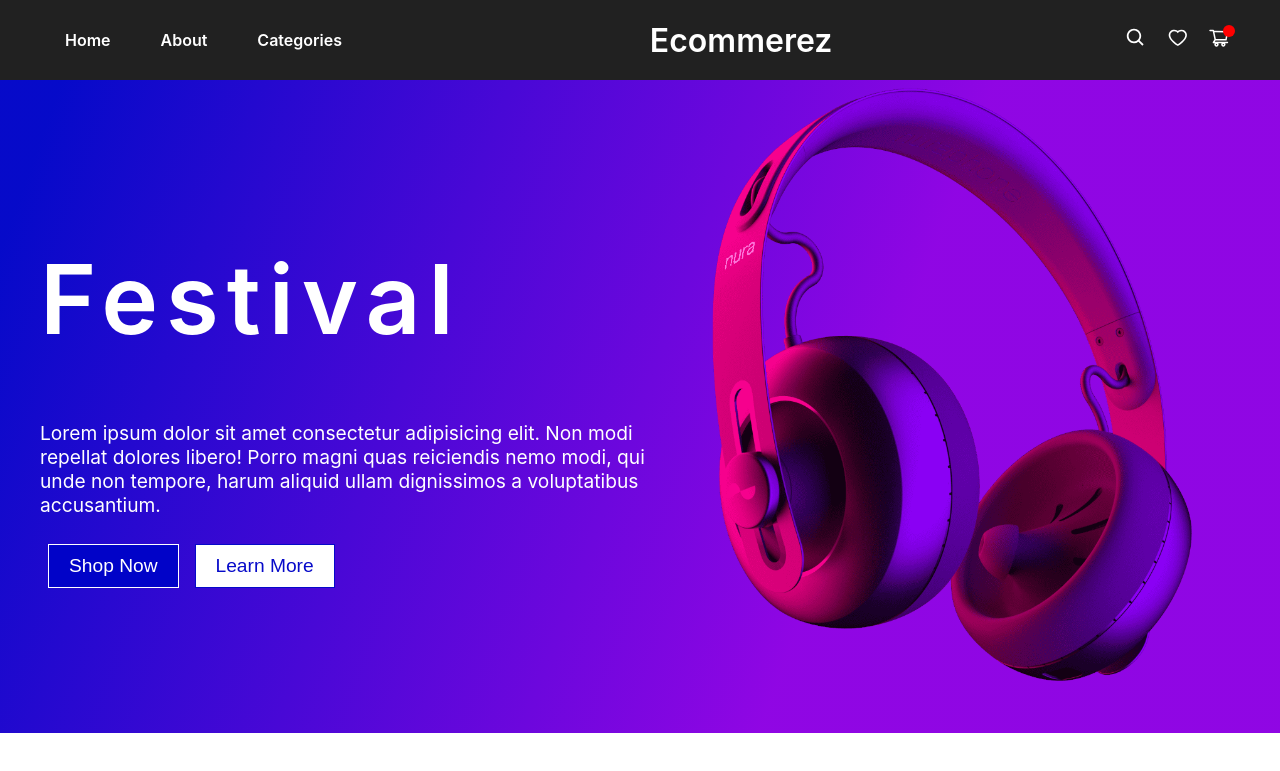
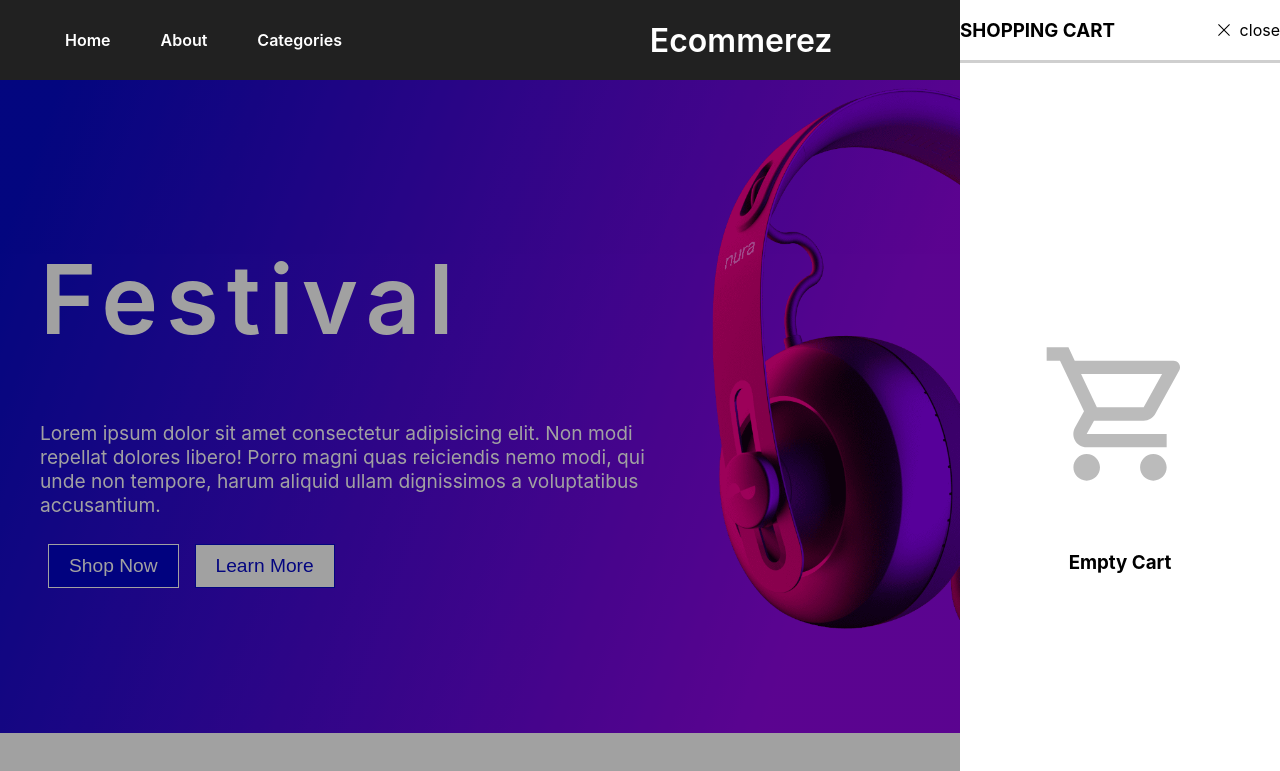
Before and after one commit to Md-Hadiuzzaman-Rifat/ecommerez, a React (Create React App) app: page / in a window 1280 px wide. Shown: the top 771 px of the page. Built offline with nearby package versions, Linux system fonts and the light colour scheme.

Commit message:
done cart design

```diff
--- a/src/components/Cart/Cart.js
+++ b/src/components/Cart/Cart.js
@@ -1,15 +1,28 @@
-import React from 'react';
+import React from "react";
 import { RxCross1 } from "react-icons/rx";
-
-const Cart = ({handleCart}) => {
+import "./Cart.scss";
+import { MdOutlineShoppingCart } from "react-icons/md";
+const Cart = ({ handleCart }) => {
   return (
     <div className="cart">
+      <div className="container">
         <div className="cartContainer">
+          <div className="cartContainerSlider">
             <div className="cart_header">
-                    <h2>SHOPPING CART</h2>
-                    <div>
-                        <span><RxCross1/></span>
+              <h3>SHOPPING CART</h3>
+              <div className="cart_close">
+                <div onClick={handleCart}>
+                  <RxCross1 />
                   <p>close</p>
+                </div>
+              </div>
+            </div>
+            <div className="cart_body">
+              <div className="cart_empty">
+                <div><MdOutlineShoppingCart/></div>
+                <h3>Empty Cart</h3>
+              </div>
+            </div>
           </div>
         </div>
       </div>
--- /dev/null
+++ b/src/components/Cart/Cart.scss
@@ -0,0 +1,69 @@
+@import "../../css-config/mixins.scss";
+.cart {
+  width: 100%;
+  .container {
+    position: relative;
+    max-width: 1380px;
+    margin: 0 auto;
+    .cartContainer {
+      width: 100%;
+      height: 100vh;
+      background-color: rgba(0, 0, 0, 0.37);
+      .cartContainerSlider {
+        position: fixed;
+        top: 0;
+        right: 0;
+        background-color: white;
+        height: 100vh;
+        width: 25%;
+        animation-name: slideFromRight;
+        animation-duration: 0.7s;
+        animation-timing-function: ease;
+        @include md{
+            width: 100%;
+            height: 100vh;
+        }
+        .cart_header {
+          border-bottom: 3px solid rgba(128, 128, 128, 0.377);
+          display: flex;
+          flex-direction: row;
+          justify-content: space-between;
+          align-items: center;
+          flex-wrap: wrap;
+          .cart_close {
+            div {
+              cursor: pointer;
+              display: flex;
+              flex-direction: row;
+              gap: 0.5rem;
+              align-items: center;
+              flex-wrap: wrap;
+            }
+          }
+        }
+        .cart_body{
+          .cart_empty{
+            width: 100%;
+            height: 100vh;
+            display: flex;
+            flex-direction:column;
+            align-items: center;
+            justify-content: center;
+            div{
+              font-size: 10rem;
+              color: rgba(0, 0, 0, 0.267);
+            }
+          }
+        }
+      }
+    }
+  }
+}
+@keyframes slideFromRight {
+    from {
+      transform: translateX(100%);
+    }
+    to{
+      transform: translateX(0%);
+    }
+}
--- a/src/components/Footer/Footer.js
+++ b/src/components/Footer/Footer.js
@@ -1,10 +1,13 @@
 import React from "react";
 import "./Footer.scss";
 import { BiSolidNavigation } from "react-icons/bi";
+import { GiSmartphone } from "react-icons/gi";
+import { MdEmail } from "react-icons/md";
 const Footer = () => {
   return (
     <div className="footer">
       <div className="footer_content">
+        <div className="footer_content_top">
         <div>
           <h3>About</h3>
           <p>
@@ -21,13 +24,40 @@ const Footer = () => {
             </span>
             <span>Lorem ipsum dolor sit amet.</span>
           </p>
-          <p></p>
+          <p>
+            <span>
+              <GiSmartphone />
+            </span>
+            <span>Lorem ipsum dolor sit amet.</span>
+          </p>
+          <p>
+            <span>
+              <MdEmail />
+            </span>
+            <span>Lorem ipsum dolor sit amet.</span>
+          </p>
+
         </div>
+        </div>
+        <div className="footer_content_bottom">
         <div>
           <h3>Categories</h3>
+          <p>Lorem.</p>
+          <p>Lorem.</p>
+          <p>Lorem.</p>
+          <p>Lorem.</p>
+          <p>Lorem.</p>
+          <p>Lorem.</p>
         </div>
         <div>
           <h3>Pages</h3>
+          <p>Lorem, ipsum.</p>
+          <p>Lorem, ipsum.</p>
+          <p>Lorem, ipsum.</p>
+          <p>Lorem, ipsum.</p>
+          <p>Lorem, ipsum.</p>
+          <p>Lorem, ipsum.</p>
+        </div>
         </div>
       </div>
     </div>
--- a/src/components/Footer/Footer.scss
+++ b/src/components/Footer/Footer.scss
@@ -1,3 +1,47 @@
+@import "../../css-config/mixins.scss";
+
 .footer{
     width: 100%;
+    margin: 50px 0;
+    .footer_content{
+        max-width: 1300px;
+        margin: 0 auto;
+        padding: 0 40px;
+        display: flex;
+        flex-direction: row;
+        flex-wrap: wrap;
+        justify-content: space-between;
+        gap: 2rem;
+        @include md{
+            padding: 0 20px;
+            flex-direction: column;
+        }
+        div{
+            flex: 1;
+            span{
+                margin: 0 10px;
+            }
+        }
+        .footer_content_top{
+            display: flex;
+            color: gray;
+            line-height: 2rem;
+            flex-direction: row;
+            flex-wrap: wrap;
+            gap: 2rem;
+            @include md{
+                flex-direction: column;
+
+            }
+        }
+        .footer_content_bottom{
+            color: gray;
+
+            display: flex;
+            flex-direction: row;
+            flex-wrap: wrap;
+            gap: 2rem;
+        }
+    }
+
 }
--- a/src/components/Header/Header.js
+++ b/src/components/Header/Header.js
@@ -9,7 +9,7 @@ import Cart from "../Cart/Cart";
 
 const Header = () => {
   const [search,setSearch]=useState(false)
-  const [cart,setCart]=useState(false)
+  const [cart,setCart]=useState(true)
 
   const handleSearch=()=>{
     setSearch((search)=>!search)
```
Lines whose indentation alone changed are shown as unchanged.
